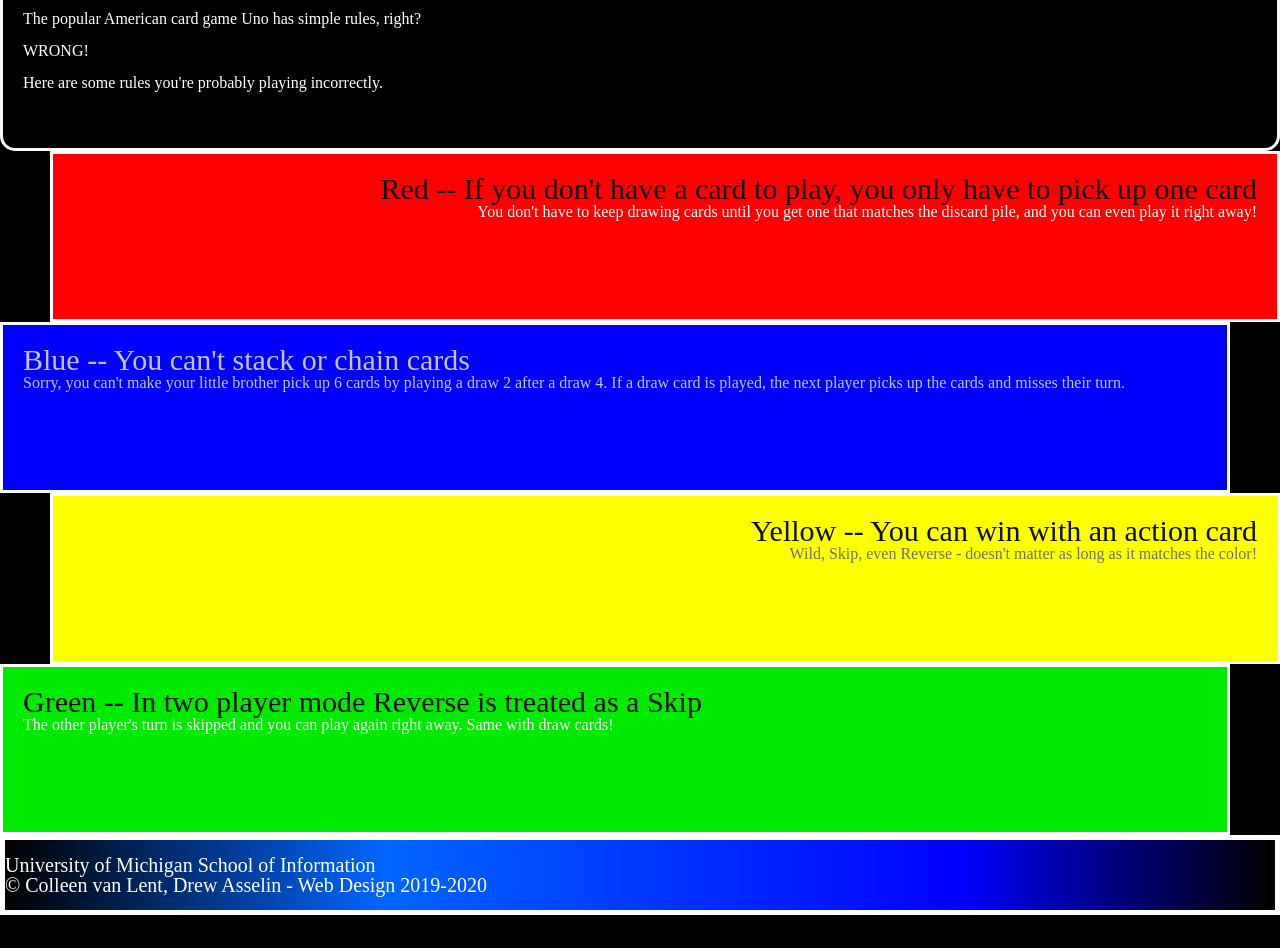
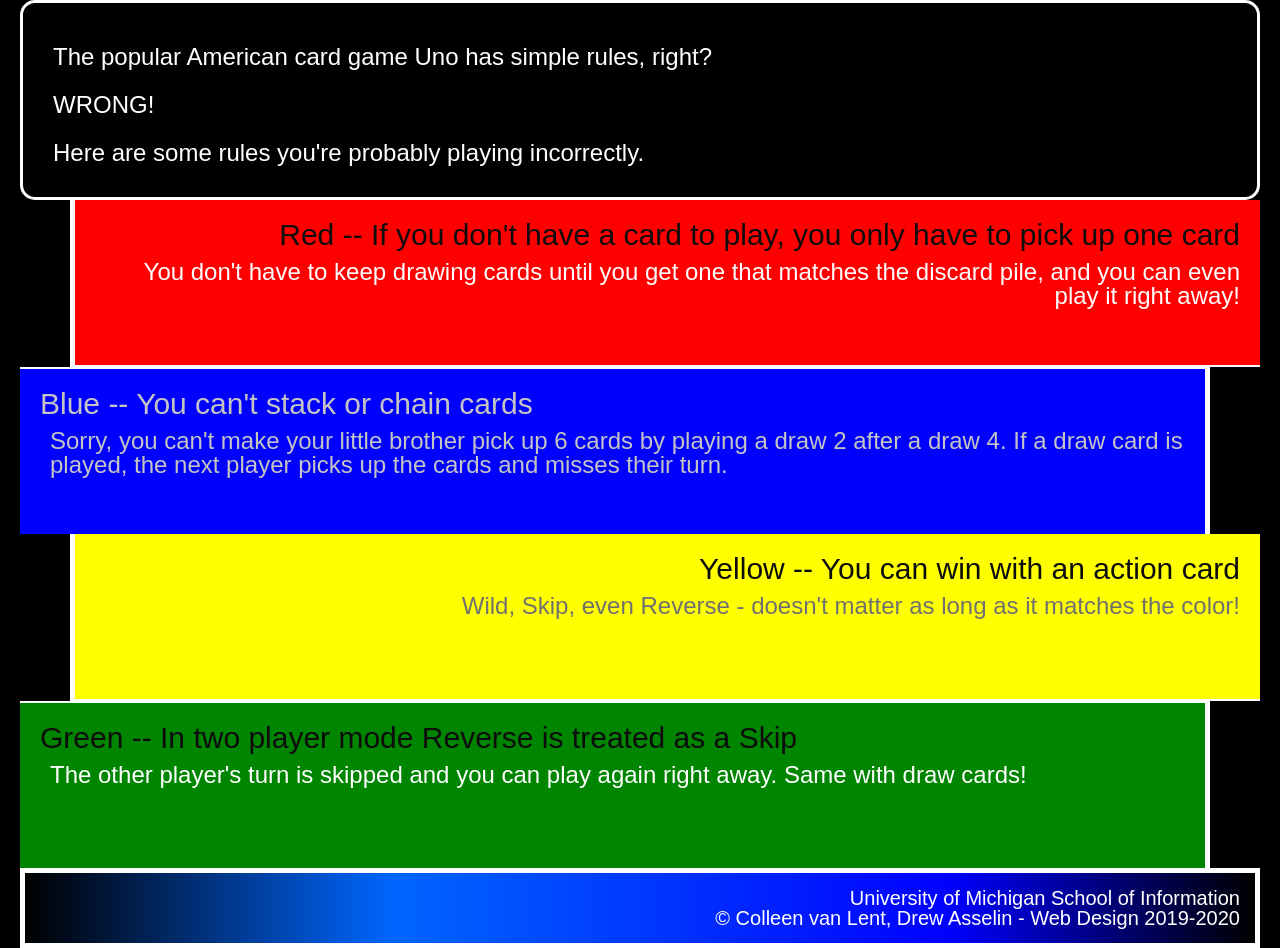
Before and after one commit to jhchung28/hw2-w24, a plain HTML site: page index.html in a window 1280 px wide. Shown: the part 328-1276 px from the top of the page. Before the commit the page ends 1243 px from the top, so only its background shows below. Drawn offline with Linux system fonts and the light colour scheme.

Commit message:
Add files via upload

```diff
--- a/css/style.css
+++ b/css/style.css
@@ -1,8 +1,10 @@
-body{
-	font-family: Arial, Verdana;
+body {
+	font-family: Arial, Verdana !important;
 	background-color: #000000;
 	color: #FFFFFF;
-	margin: 20px 20px 0px 20px;
+	margin-top: 20px !important;
+	margin-left: 20px !important;
+	margin-right: 20px !important;
 }
 main h1 {
 	font-size: 42px;
@@ -20,7 +22,7 @@
 	font-size: 30px;
 	color: #0D0D0D;
 }
-p {
+main p {
     font-size: 24px;
 	padding-top: 10px;
 	padding-left: 10px;
@@ -39,13 +41,13 @@
 	background-color: #FF0000;
 	text-align: right;
 	margin-left: 50px;
-	border: 0px 0px 2px 5px;
+	border-width: 0px 0px 2px 5px;
 }
 .blue {
 	background-color: #0000FF;
 	text-align: left;
 	margin-right: 50px;
-	border: 2px 5px 0px 0px;
+	border-width: 2px 5px 0px 0px;
 	color: #C4C4C4;
 }
 .blue h2 {
@@ -55,16 +57,16 @@
 	background-color: #FFFF00;
 	text-align: right;
 	margin-left: 50px;
-	border: 0px 0px 2px 5px;
+	border-width: 0px 0px 2px 5px;
 }
 .yellow p {
 	color: #707070;
 }
 .green {
-	background-color: #00EB00;
+	background-color: #008500;
 	text-align: left;
 	margin-right: 50px;
-	border: 2px 5px 0px 0px;
+	border-width: 2px 5px 0px 0px;
 }
 body footer {
 	background: linear-gradient(to left, #000000 0%, #0000ff 25%, #0066ff 70%, #000000 100%);
@@ -73,4 +75,5 @@
 footer p {
 	font-size: 20px;
 	padding: 15px 15px 15px 0px;
+	text-align: right;
 }
```
